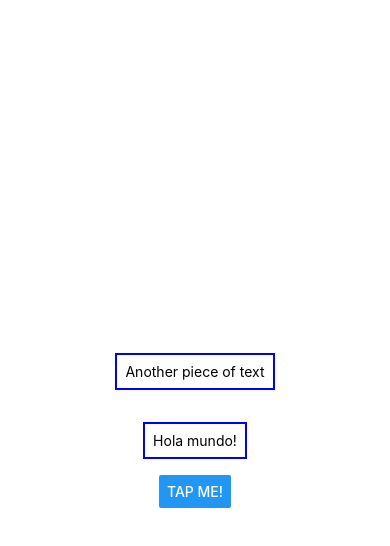
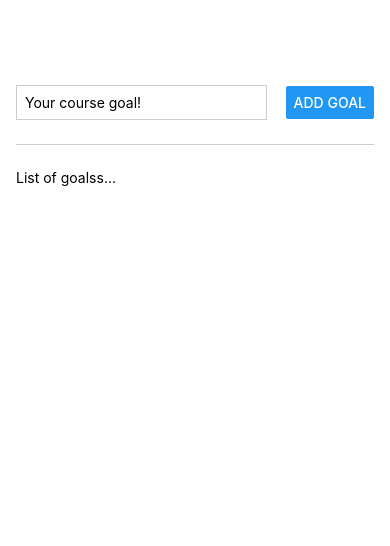
Before and after one commit to cherick04/RNCourse, a React Native app: screen / in a window 390 px wide. Shown: the top 546 px of the page. Built offline with nearby package versions, Linux system fonts and the light colour scheme.

Commit message:
Improve layout

```diff
--- a/App.js
+++ b/App.js
@@ -1,28 +1,42 @@
-import { StyleSheet, Text, View, Button } from "react-native";
+import { StyleSheet, Text, View, Button, TextInput } from "react-native";
 
 export default function App() {
   return (
-    <View style={styles.container}>
-      <View>
-        <Text style={styles.dummyText}>Another piece of text</Text>
+    <View style={styles.appContainer}>
+      <View style={styles.inputContainer}>
+        <TextInput style={styles.textInput} placeholder="Your course goal!" />
+        <Button title="Add Goal" />
       </View>
-      <Text style={styles.dummyText}>Hola mundo!</Text>
-      <Button title="Tap me!" />
+      <View style={styles.goalsContainer}>
+        <Text>List of goalss...</Text>
+      </View>
     </View>
   );
 }
 
 const styles = StyleSheet.create({
-  container: {
+  appContainer: {
     flex: 1,
-    backgroundColor: "#fff",
+    paddingTop: 60,
+    paddingHorizontal: 16,
+  },
+  inputContainer: {
+    flex: 1,
+    flexDirection: "row",
+    justifyContent: "space-between",
     alignItems: "center",
-    justifyContent: "center",
+    marginBottom: 24,
+    borderBottomWidth: 1,
+    borderBottomColor: "#cccccc",
   },
-  dummyText: {
-    margin: 16,
-    borderWidth: 2,
-    borderColor: "blue",
+  textInput: {
+    borderWidth: 1,
+    borderColor: "#cccccc",
+    width: "70%",
+    marginRight: 8,
     padding: 8,
   },
+  goalsContainer: {
+    flex: 8,
+  },
 });
```
